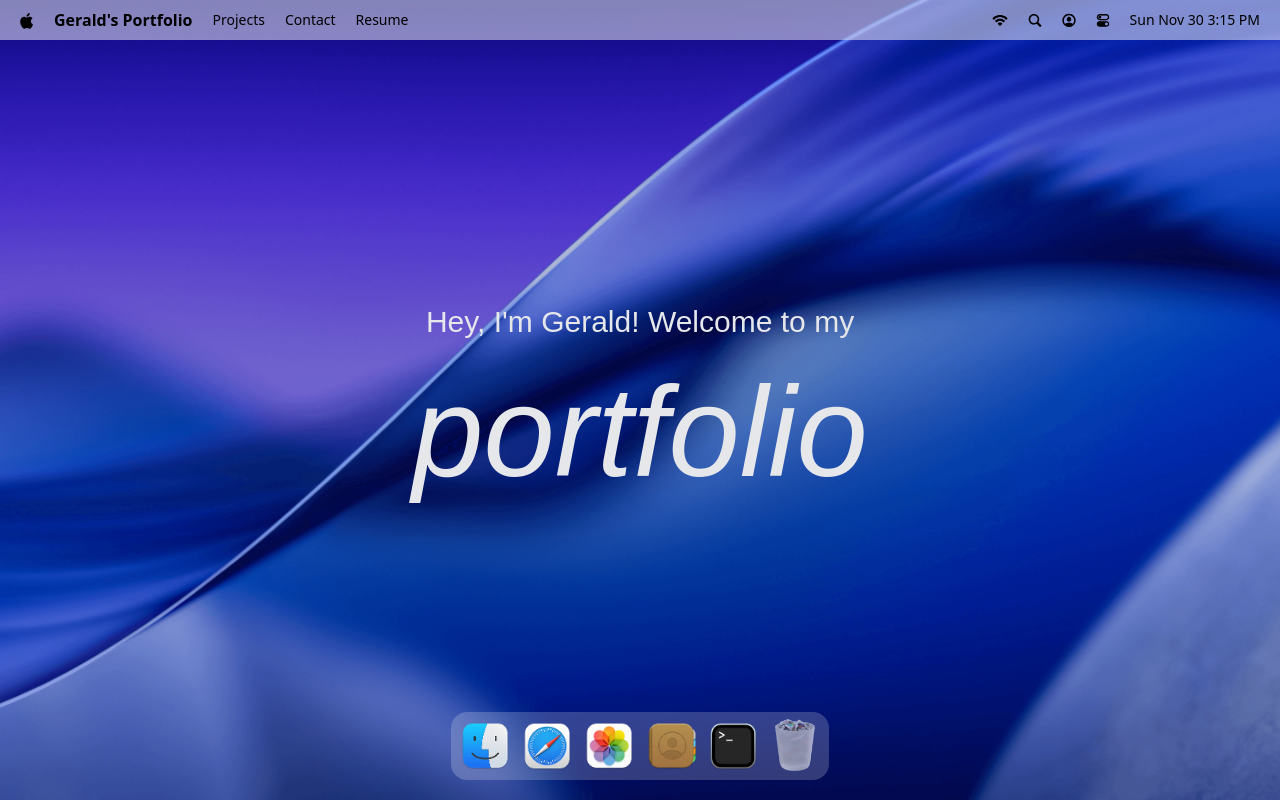
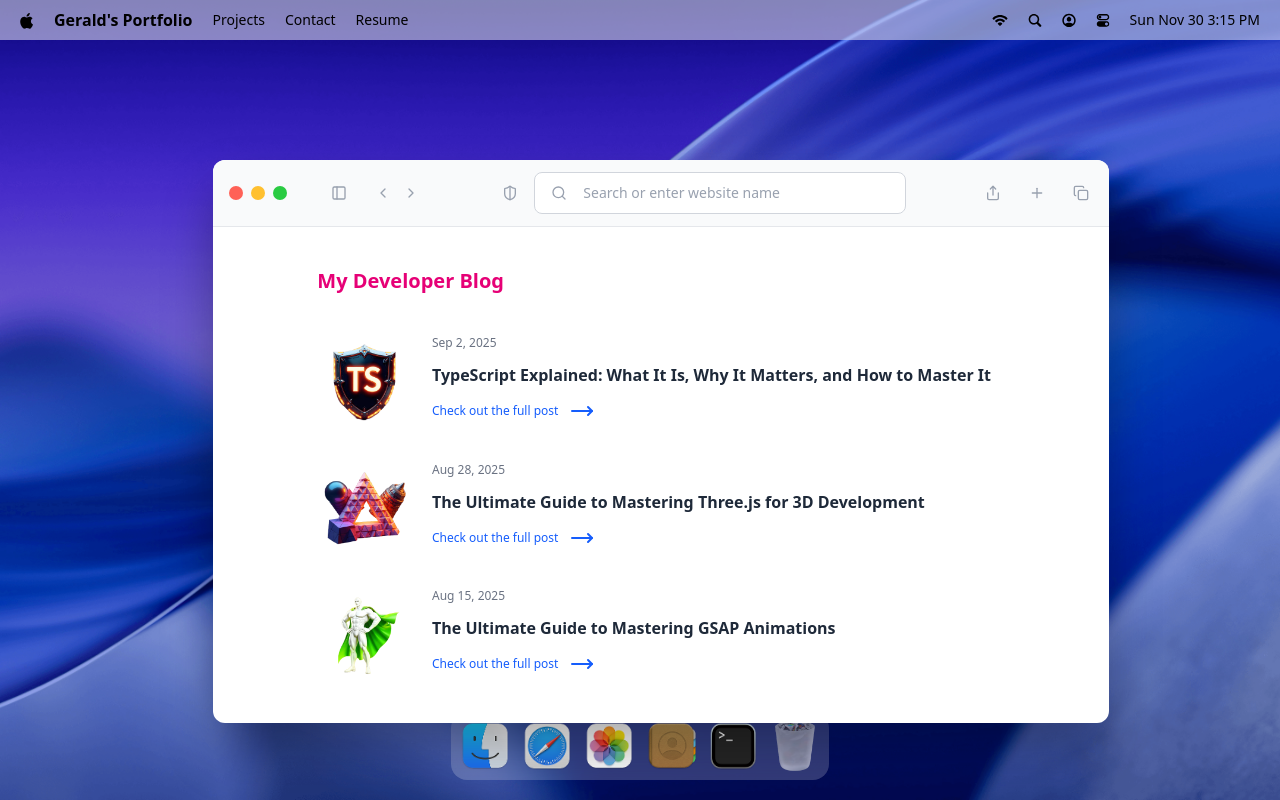
Before and after one commit to gabaal/macos_portfolio, a React (Vite) app: page / in a window 1280 px wide. Both pictures are taken after a click on the button 547 px from the left and 746 px from the top of the page. Built offline with nearby package versions, Linux system fonts and the light colour scheme; a web font is replaced by a local one.

Commit message:
Add Safari window component with navigation controls and blog display

```diff
--- a/src/App.jsx
+++ b/src/App.jsx
@@ -2,6 +2,7 @@ import { Navbar, Welcome, Dock } from "@components"
 import gsap from "gsap";
 import { Draggable } from "gsap/Draggable"
 import Terminal from "./windows/Terminal";
+import Safari from "./windows/Safari";
 
 gsap.registerPlugin(Draggable);
 
@@ -12,6 +13,7 @@ const App = () => {
       <Welcome/>
       <Dock/>
       <Terminal/>
+      <Safari/>
     </main>
   )
 }
--- /dev/null
+++ b/src/windows/Safari.jsx
@@ -0,0 +1,50 @@
+import WindowWrapper from "../hoc/WindowWrapper";
+import WindowsControls from "../components/WindowsControls"
+import { ChevronLeftIcon, ChevronRightIcon, Copy, MoveRightIcon, PanelLeft, Plus, SearchIcon, ShareIcon, ShieldHalfIcon } from "lucide-react";
+import { blogPosts } from "../constants";
+
+const Safari = () => {
+    return (
+        <>
+            <div id='window-header'>
+                <WindowsControls target='safari' />
+                <PanelLeft className="ml-10 icon" />
+
+                <div className="flex items-center gap-1 ml-5">
+                    <ChevronLeftIcon className="icon" />
+                    <ChevronRightIcon className="icon" />
+                </div>
+                <div className="flex-1 flex-center gap-3"><ShieldHalfIcon className="icon" />
+                    <div className="search"><SearchIcon className="icon" />
+                    <input type='text' placeholder="Search or enter website name" className="flex-1"/>
+                    </div>
+                </div>
+                <div className="flex items-center gap-5">
+                    <ShareIcon className="icon" />
+                    <Plus className="icon" />
+                    <Copy className="icon" />
+                </div>
+            </div>
+            <div className="blog">
+                <h2>My Developer Blog</h2>
+                <div className="space-y-8">
+                    {blogPosts.map(({ id, image, title, date, link}) => (
+                        <div key={id} className="blog-post">
+                            <div className="col-span-2">
+                                <img src={image} alt={title}/>
+                            </div>
+                            <div className="content">
+                                <p>{date}</p>
+                                <h3>{title}</h3>
+                                <a href={link} target="_blank" rel="noopener noreferrer">Check out the full post <MoveRightIcon className="icon-hover"/></a>
+                                </div>
+                        </div>
+                    ))}
+                </div>
+            </div>
+        </>
+    )
+}
+
+const SafariWindow = WindowWrapper(Safari, 'safari');
+export default SafariWindow
```
